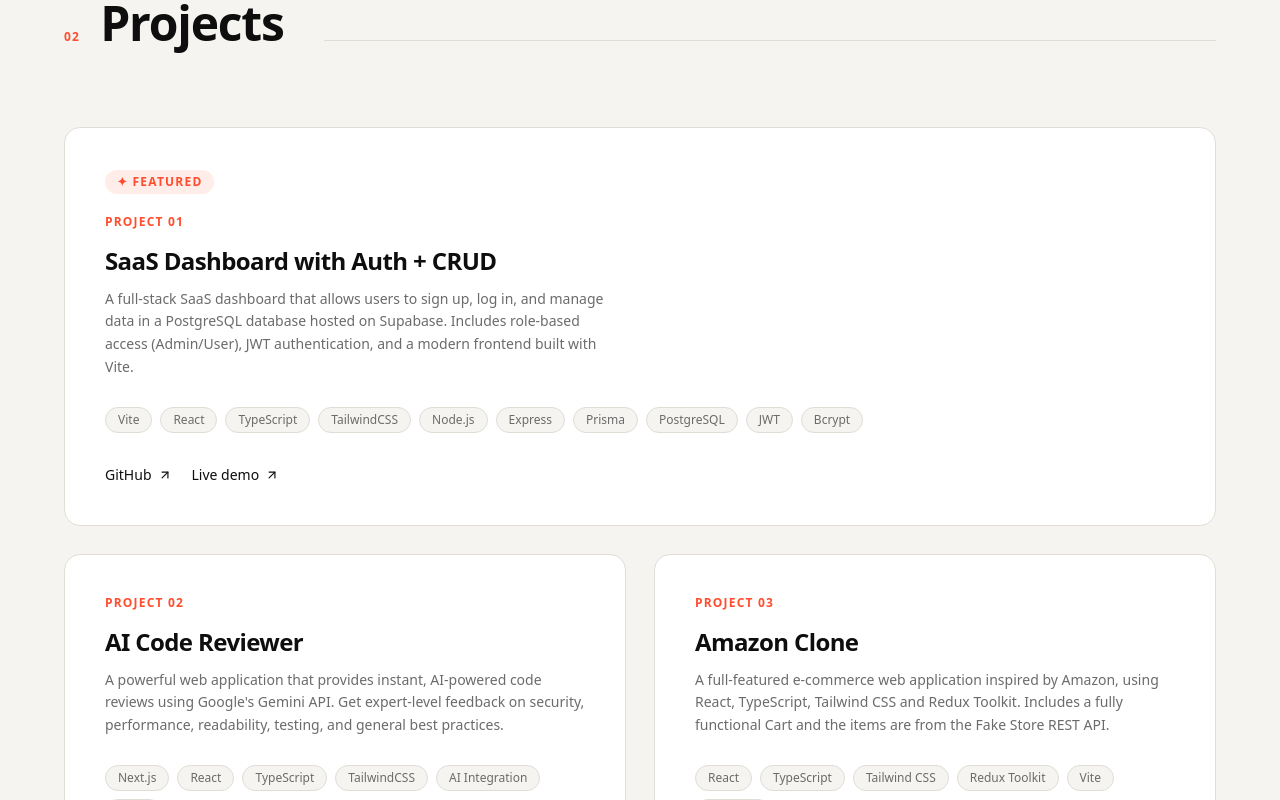
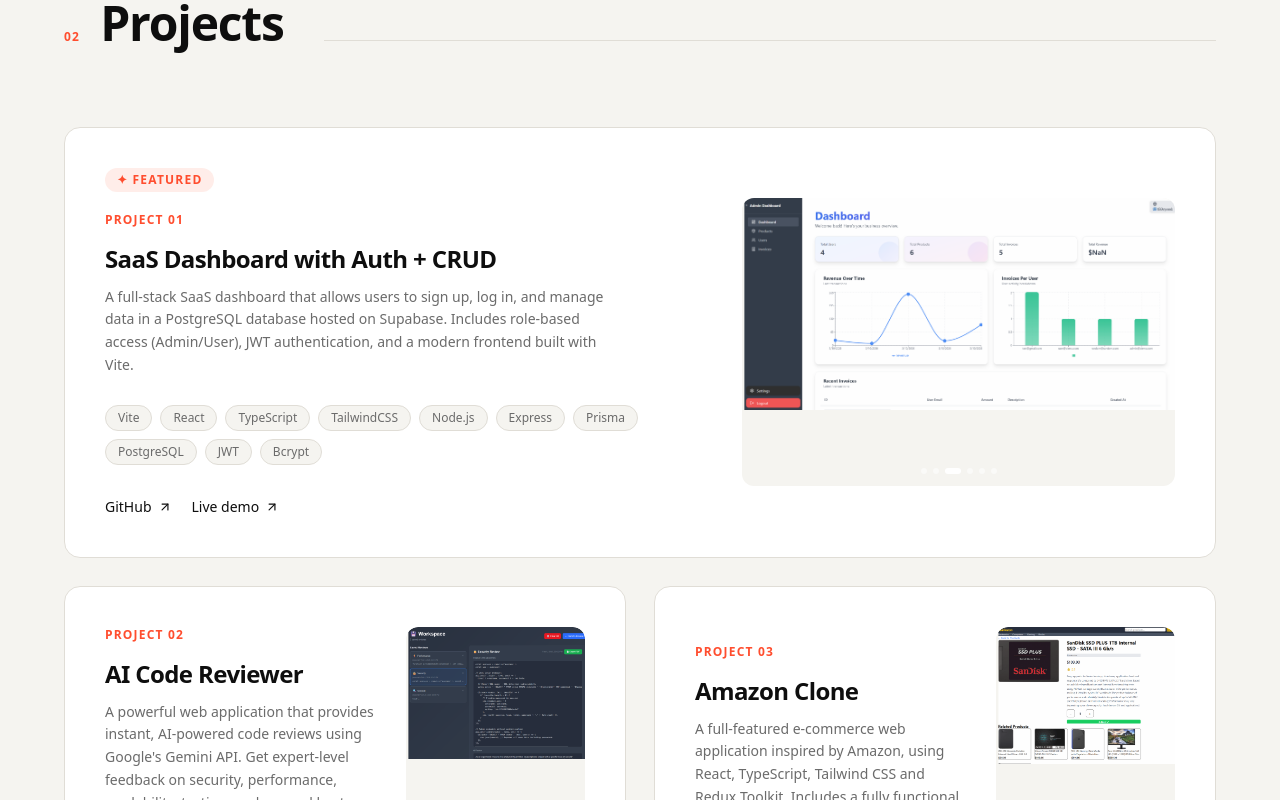
Before and after one commit to mariokonnari/Portfolio-Website, a Next.js app: page / in a window 1280 px wide. Shown: the part 1780-2580 px from the top of the page. Built offline with nearby package versions, Linux system fonts and the light colour scheme.

Commit message:
Added slideshow images inside the project containers

```diff
--- a/src/components/sections/Projects.tsx
+++ b/src/components/sections/Projects.tsx
@@ -5,6 +5,7 @@ import { motion, useInView } from "framer-motion";
 import { ArrowUpRight } from "lucide-react";
 import { projects, type Project } from "@/lib/projects";
 import { cn } from "@/lib/utils";
+import ProjectSlideshow from "@/components/ui/ProjectSlideshow";
 
 const fadeUp = {
   hidden: { opacity: 0, y: 32 },
@@ -27,13 +28,19 @@ function ProjectCard({ project, delay }: { project: Project; delay: number }) {
       initial="hidden"
       animate={inView ? "visible" : "hidden"}
       className={cn(
-        "group relative bg-[var(--surface)] rounded-2xl border border-[var(--border)] p-10",
+        "group relative bg-[var(--surface)] rounded-2xl border border-[var(--border)] p-10 overflow-hidden",
         "hover:-translate-y-2 hover:shadow-2xl transition-all duration-300",
-        project.featured && "col-span-2"
+        "grid gap-8 items-center",
+        project.featured ? "col-span-2" : ""
       )}
+      style={project.featured
+        ? { gridTemplateColumns: "1.4fr 1fr"}
+        : { gridTemplateColumns: "1.2fr 0.8fr"}}
     >
+      {/* Left - text content */}
+      <div className="flex flex-col">
         {project.featured && (
-        <div className="inline-flex items-center gap-1.5 px-3 py-1 rounded-full bg-[var(--accent)]/10 text-[var(--accent)] text-xs font-semibold uppercase tracking-widest mb-5">
+          <div className="inline-flex items-center gap-1.5 px-3 py-1 rounded-full bg-[var(--accent)]/10 text-[var(--accent)] text-xs font-semibold uppercase tracking-widest mb-5 self-start">
             ✦ Featured
           </div>
         )}
@@ -85,6 +92,12 @@ function ProjectCard({ project, delay }: { project: Project; delay: number }) {
             </a>
           )}
         </div>
+      </div>
+
+      {/* Right - slideshow (always shown) */}
+      <div className={project.featured ? "h-72" : "h-full min-h-[200px] overflow-hidden rounded-xl"}>
+          <ProjectSlideshow images={project.images} title={project.title} />
+      </div>
     </motion.div>
   );
 }
--- /dev/null
+++ b/src/components/ui/ProjectSlideshow.tsx
@@ -0,0 +1,88 @@
+"use client";
+
+import { useState, useEffect, useCallback } from "react";
+import Image from "next/image";
+import { motion, AnimatePresence } from "framer-motion";
+import { ChevronLeft, ChevronRight } from "lucide-react";
+
+export default function ProjectSlideshow({ images, title }: { images: string[]; title: string }) {
+    const [current, setCurrent] = useState(0);
+    const [paused, setPaused] = useState(false);
+
+    const next = useCallback(() => {
+        setCurrent((c) => (c + 1) % images.length);
+    }, [images.length]);
+
+    const prev = () => {
+        setCurrent((c) => (c - 1 + images.length) % images.length);
+    };
+
+    useEffect(() => {
+        if (paused || images.length <= 1) return;
+        const timer = setInterval(next, 3000);
+        return () => clearInterval(timer);
+    }, [paused, next, images.length]);
+
+    return (
+        <div
+            className="relative w-full h-full min-h-[260px] rounded-xl overflow-hidden bg-[var(--bg)] group"
+            onMouseEnter={() => setPaused(true)}
+            onMouseLeave={() => setPaused(false)}
+        >
+            {/* Slides */}
+            <AnimatePresence mode="wait">
+                <motion.div
+                    key={current}
+                    initial={{ opacity: 0, x: 24 }}
+                    animate={{ opacity: 1, x: 0 }}
+                    exit= {{ opacity: 0, x: -24 }}
+                    transition={{ duration: 0.4, ease: [0.22, 1, 0.36, 1] }}
+                    className="absolute inset-0"
+                >
+                    <Image
+                        src={images[current]}
+                        alt={`${title} screenshot ${current + 1}`}
+                        fill
+                        className="object-contain object-top"
+                        sizes="(max-width: 768px) 100vw, 50vw"
+                    />
+                </motion.div>
+            </AnimatePresence>
+
+            {/* Arrows - visible on hover */}
+            {images.length > 1 && (
+                <>
+                    <button
+                        onClick={prev}
+                        className="absolute left-3 top-1/2 -translate-y-1/2 z-10 p-1.5 rounded-full bg-white/80 backdrop-blur-sm text-[var(--ink)] opacity-0 group-hover:opacity-100 transition-opacity duration-200 hover:bg-white"
+                    >
+                        <ChevronLeft size={16} />
+                    </button>
+                    <button
+                        onClick={prev}
+                        className="absolute left-3 top-1/2 -translate-y-1/2 z-10 p-1.5 rounded-full bg-white/80 backdrop-blur-sm text-[var(--ink)] opacity-0 group-hover:opacity-100 transition-opacity duration-200 hover:bg-white"
+                    >
+                        <ChevronRight size={16} />
+                    </button>
+                </>
+            )}
+
+            {/* Dot indicators */}
+            {images.length > 1 && (
+                <div className="absolute bottom-3 left-1/2 -translate-x-1/2 z-10 flex gap-1.5">
+                    {images.map((_, i) => (
+                        <button
+                            key={i}
+                            onClick={() => setCurrent(i)}
+                            className={`h-1.5 rounded-full transition-all duration ${
+                                i === current
+                                    ? "w-4 bg-white"
+                                    : "w-1.5 bg-white/50"
+                            }`}
+                        />
+                    ))}
+                </div>
+            )}
+        </div>
+    );
+}
```
Lines whose indentation alone changed are shown as unchanged.
